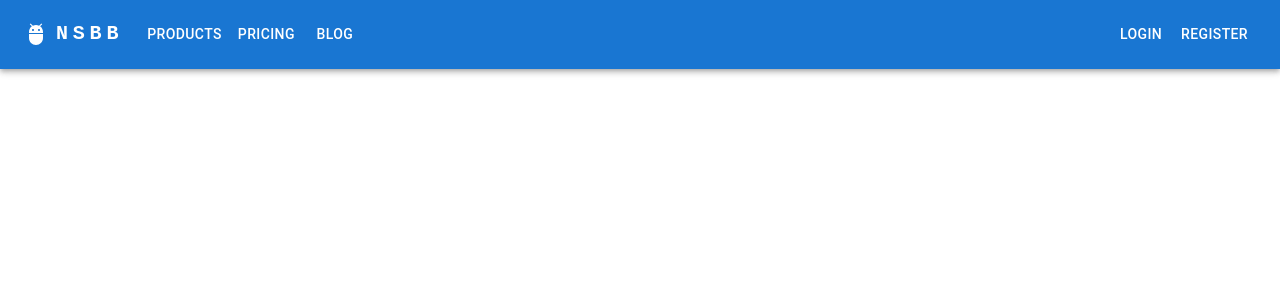
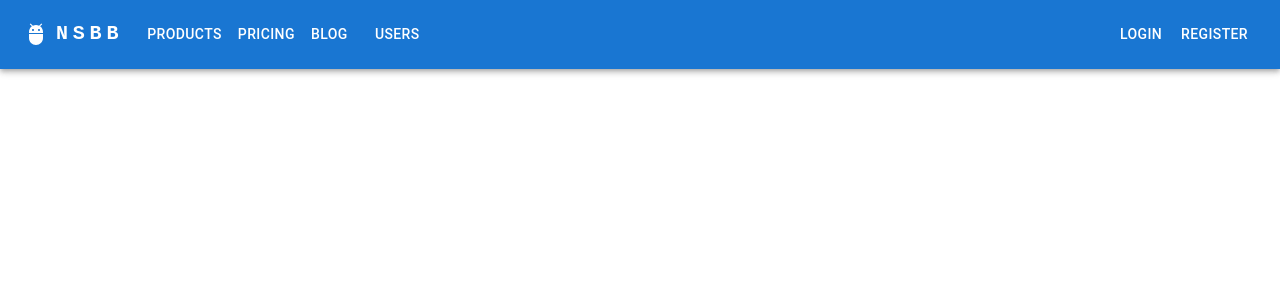
Before and after one commit to gonzalo-brandan/not-a-boring-blog, a React (Create React App) app: page /post/n in a window 1280 px wide. Shown: the top 300 px of the page. Built offline with nearby package versions, Linux system fonts and the light colour scheme.

Commit message:
make navigation menu redirect to correct routes

```diff
--- a/src/components/AppBar.js
+++ b/src/components/AppBar.js
@@ -18,7 +18,13 @@ import AuthService from './AuthService';
 import { useState } from 'react'
 
 
-const pages = ['Products', 'Pricing', 'Blog'];
+const pages = [
+  { name: 'Products', url: '/products' },
+  { name: 'Pricing', url: '/pricing' },
+  { name: 'Blog', url: '/blog' },
+  { name: 'Users', url: '/users' },
+];
+
 const settings = ['Profile', 'Account', 'Dashboard'];
 
 function ResponsiveAppBar() {
@@ -97,8 +103,10 @@ function ResponsiveAppBar() {
               }}
             >
               {pages.map((page) => (
-                <MenuItem key={page} onClick={handleCloseNavMenu}>
-                  <Typography textAlign="center">{page}</Typography>
+                <MenuItem key={page.name} onClick={handleCloseNavMenu}>
+                  <Link to={page.url} style={{ textDecoration: 'none'}}>
+                   <Typography textAlign="center">{page.name}</Typography>
+                  </Link>
                 </MenuItem>
               ))}
             </Menu>
@@ -125,11 +133,12 @@ function ResponsiveAppBar() {
           <Box sx={{ flexGrow: 1, display: { xs: 'none', md: 'flex' } }}>
             {pages.map((page) => (
               <Button
-                key={page}
+                key={page.name}
                 onClick={handleCloseNavMenu}
                 sx={{ my: 2, color: 'white', display: 'block' }}
+                href={page.url}
               >
-                {page}
+                {page.name}
               </Button>
             ))}
           </Box>
```
